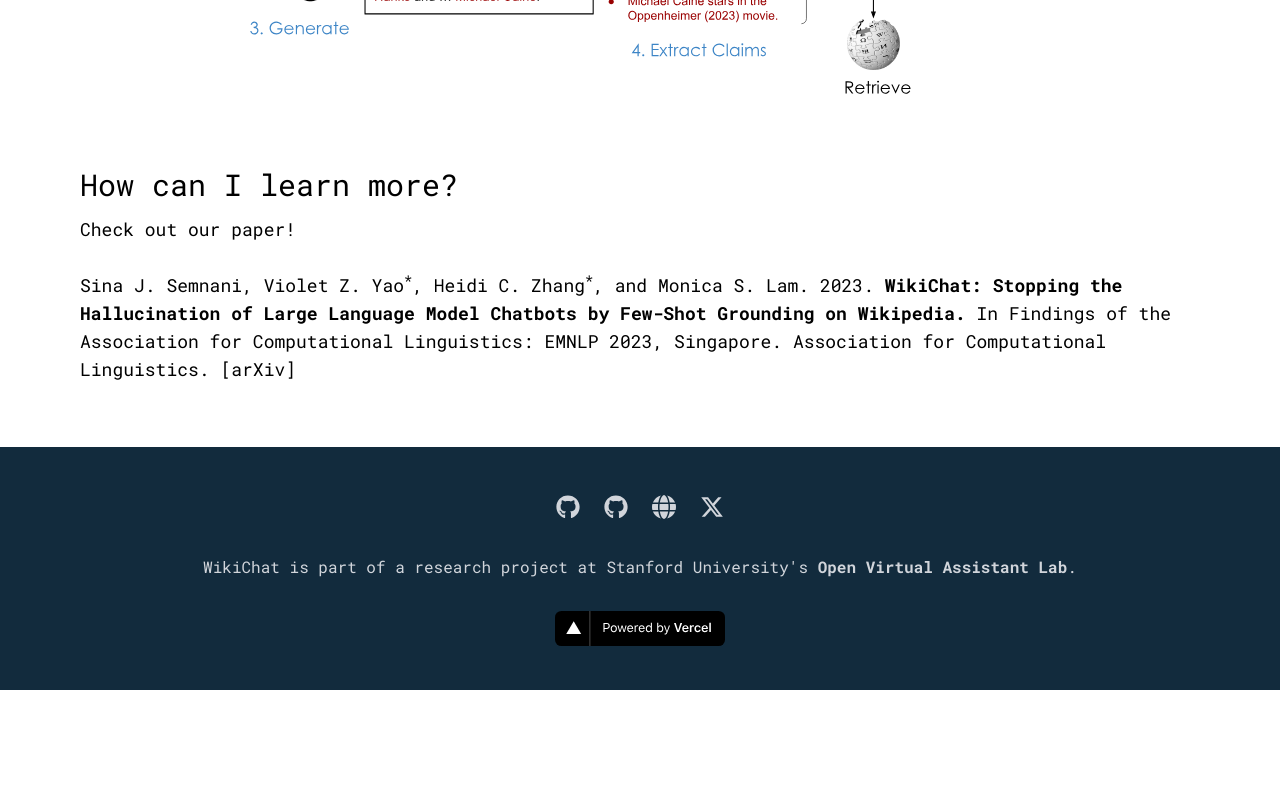
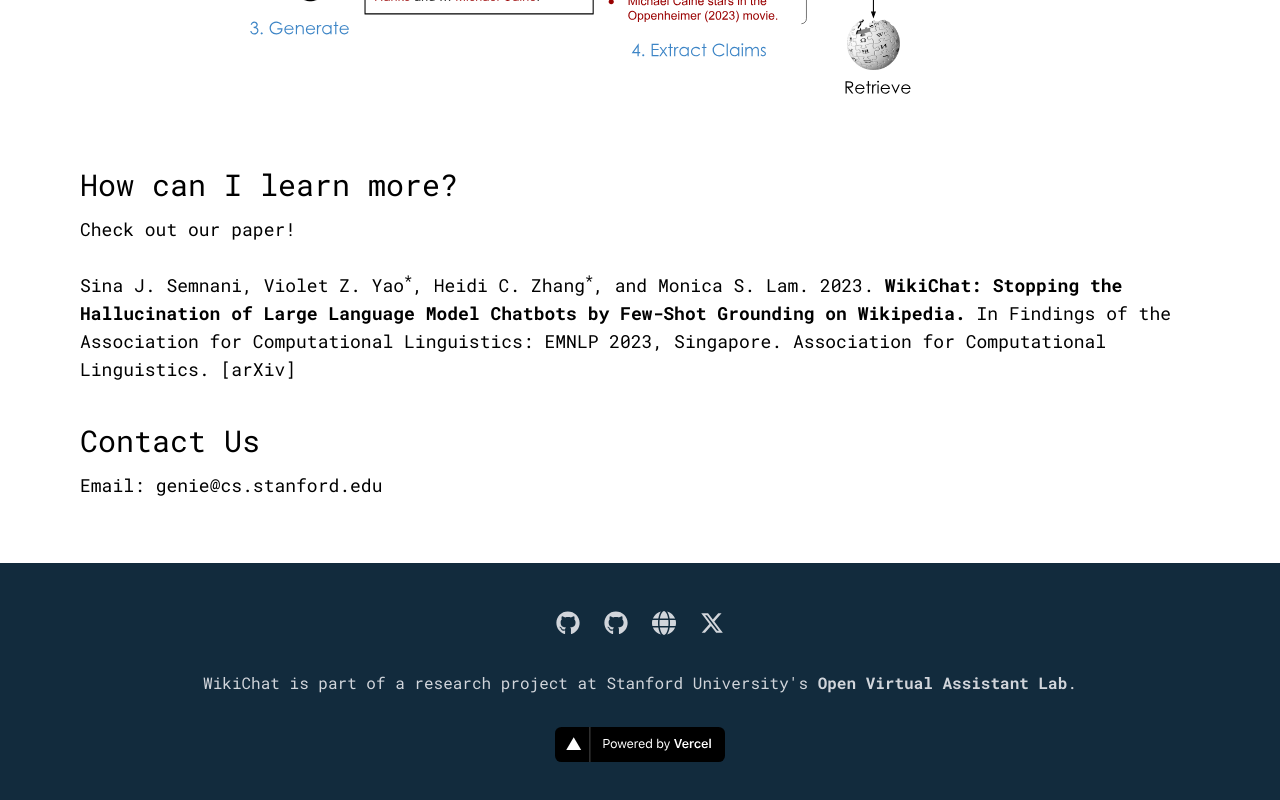
Before and after one commit to stanford-oval/ovalchat, a Next.js app: page /about in a window 1280 px wide. Shown: the part 1678-2478 px from the top of the page. Before the commit the page ends 2368 px from the top, so only its background shows below. Built offline with nearby package versions, Linux system fonts and the light colour scheme.

Commit message:
Add latency warning and contact info

```diff
--- a/src/components/global/branding.tsx
+++ b/src/components/global/branding.tsx
@@ -211,6 +211,14 @@ export function aboutPage() {
             of the Association for Computational Linguistics: EMNLP 2023, Singapore. Association for Computational Linguistics.
             [<a href="https://arxiv.org/abs/2305.14292">arXiv</a>]
         </p>
+
+        <h3 className="text-3xl pt-10 pb-3">
+            Contact Us
+        </h3>
+        <p className="text-lg">
+
+            Email: <a href="mailto:genie@cs.stanford.edu">genie@cs.stanford.edu</a>
+        </p>
     </>
 }
 
@@ -239,7 +247,8 @@ export function crowdsourcingMessages() {
 export function mainPageMessages() {
     return [
         "I'll keep our conversations for research purposes.",
-        "Ask me about anything on Wikipedia!"
+        "I'm a bit slow right now, but will get a lot faster soon. Stay tuned!",
+        "Ask me about anything on Wikipedia!",
     ]
 }
 
```
